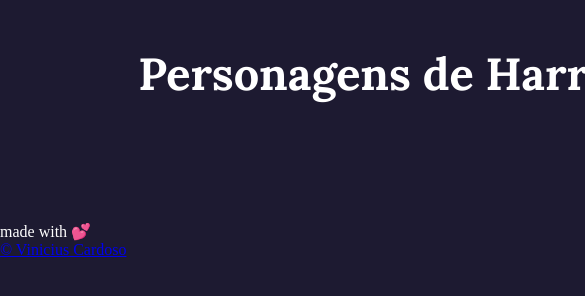
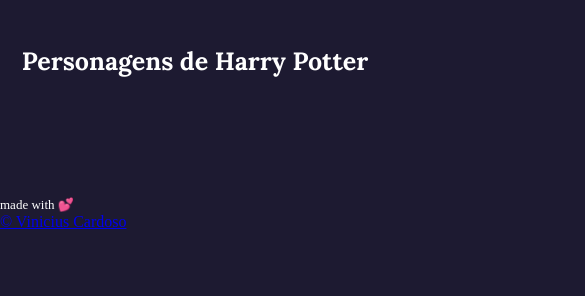
Before and after one commit to devinicardoso/apiharrypotter, a plain HTML site: page index.html in a window 390 px wide. Shown: the top 296 px of the page, 585 px wide, since content can reach past the window. Drawn offline with Linux system fonts and the light colour scheme; no server answers.

Commit message:
Responsividade

```diff
--- a/assets/styles/style.css
+++ b/assets/styles/style.css
@@ -15,7 +15,7 @@
 }
 
 .container {
-    width: 900px;
+    width: 90%;
     margin: 0 auto 0 auto;
 }
 
@@ -61,3 +61,53 @@
     width: 150px;
     height: 190px;
 }
+
+@media (max-width: 1400px) {
+    .container {
+        max-width: 1320px;
+    }
+}
+
+@media (max-width: 1200px) {
+  .container {
+    max-width: 1140px;
+  }
+}
+
+@media (max-width: 992px) {
+  .container {
+    max-width: 960px;
+  }
+}
+
+@media (max-width: 768px) {
+  .container {
+    max-width: 720px;
+  }
+
+  h2 {
+      font-size: 18px;
+  }
+
+  p {
+      font-size: 13px;
+  }
+}
+
+@media (max-width: 576px) {
+    .container {
+       max-width: 540px;
+     }
+
+     #charactersList {
+         flex-direction: column;
+    }
+
+    .character {
+        width: 80%;
+    }
+
+    h1 {
+        font-size: 25px;
+    }
+   }
```
